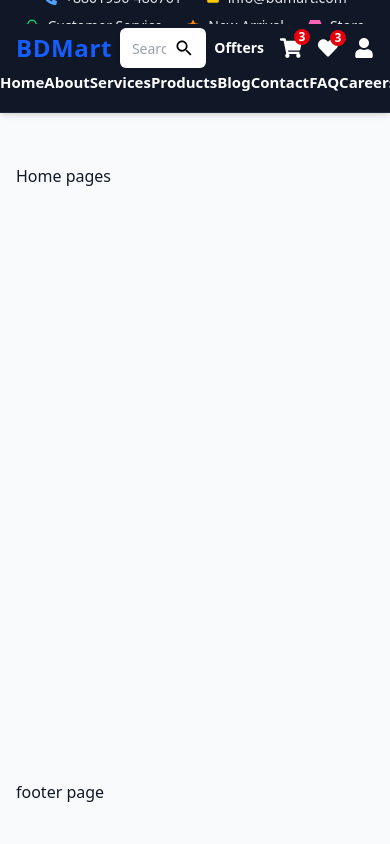
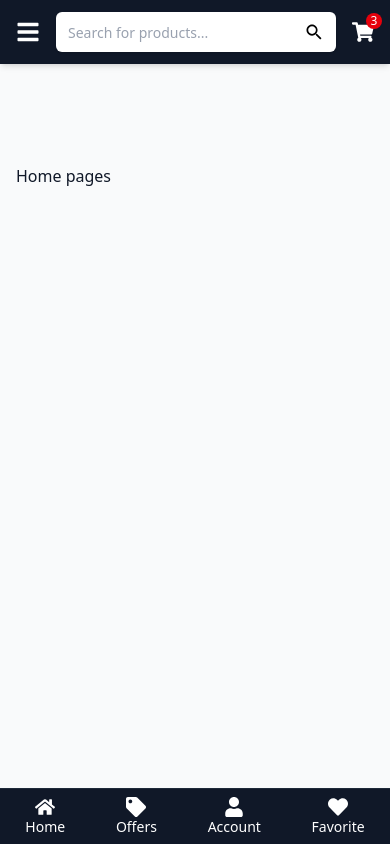
Before and after one commit to RaihanIslam51/Ecommers-client, a Next.js app: page / in a window 390 px wide. Built offline with nearby package versions, Linux system fonts and the light colour scheme.

Commit message:
responsive navbar all

```diff
--- a/src/app/compoents/Footer/Footer.jsx
+++ b/src/app/compoents/Footer/Footer.jsx
@@ -1,11 +1,106 @@
-import React from 'react';
+"use client";
+import Link from "next/link";
+import React from "react";
+import { FaFacebookF, FaTwitter, FaInstagram, FaLinkedinIn, FaYoutube, FaPinterestP, FaHome, FaHeart, FaUser, FaTag } from "react-icons/fa";
 
 const Footer = () => {
-    return (
-        <div>
-            footer page
+  return (
+    <footer className="text-white bg-black">
+      {/* Desktop Footer */}
+      <div className="hidden md:block max-w-7xl mx-auto px-6 py-12">
+        <div className="grid grid-cols-1 sm:grid-cols-2 md:grid-cols-4 gap-8">
+          <div>
+            <h3 className="text-lg font-semibold mb-4">BDMart.com</h3>
+            <ul className="space-y-2 text-sm text-gray-300">
+              <li><a href="#" className="hover:text-white">Complaint Box</a></li>
+              <li><a href="#" className="hover:text-white">About us</a></li>
+              <li><a href="#" className="hover:text-white">Branches</a></li>
+              <li><a href="#" className="hover:text-white">Warranty</a></li>
+              <li><a href="#" className="hover:text-white">Repair and Services</a></li>
+              <li><a href="#" className="hover:text-white">EMI</a></li>
+              <li><a href="#" className="hover:text-white">Glossary</a></li>
+              <li><a href="#" className="hover:text-white">Blog</a></li>
+            </ul>
+          </div>
+
+          <div>
+            <h3 className="text-lg font-semibold mb-4">Customer Service</h3>
+            <ul className="space-y-2 text-sm text-gray-300">
+              <li><a href="#" className="hover:text-white">Order Procedure</a></li>
+              <li><a href="#" className="hover:text-white">Return, Refund & Cancelation</a></li>
+              <li><a href="#" className="hover:text-white">Payment Method</a></li>
+              <li><a href="#" className="hover:text-white">Terms & Conditions</a></li>
+              <li><a href="#" className="hover:text-white">Privacy policy</a></li>
+              <li><a href="#" className="hover:text-white">Cookie Policy</a></li>
+              <li><a href="#" className="hover:text-white">ডিজিটাল কমার্স নির্দেশিকা ২০২১</a></li>
+            </ul>
+          </div>
+
+          <div className="md:col-span-1">
+            <h3 className="text-lg font-semibold mb-4">Contact</h3>
+            <address className="not-italic text-sm text-gray-300 space-y-2">
+              <div>Contact Us</div>
+              <div className="font-medium">Head office</div>
+              <div>BDMart.com</div>
+              <div>Kusholi Bhaban, 4th Floor, 238/1 Begum Rokeya Sharani, Agargaon, Dhaka-1207</div>
+              <div>16 810</div>
+              <div>
+                <a href="tel:09609016810" className="hover:text-white">09609016810</a>
+                <span className="mx-2">,</span>
+                <a href="tel:+8801755513900" className="hover:text-white">+8801755513900 (Message only)</a>
+              </div>
+              <div>
+                <a href="#" className="text-sm text-blue-300 hover:underline" aria-label="See in Map">See in Map</a>
+              </div>
+            </address>
+          </div>
+
+          <div className="md:col-span-1">
+            <h3 className="text-lg font-semibold mb-4">Legal & Notices</h3>
+            <p className="text-sm text-gray-300">Prices are subject to change without any prior notice.</p>
+            <p className="mt-3 text-sm text-gray-300">Product data used in this website is based solely on its manufacturer provided information. Authenticity and accuracy are their responsibility only.</p>
+          </div>
         </div>
-    );
+
+        <div className="border-t border-gray-800 mt-8 pt-6 text-sm text-gray-400 flex flex-col md:flex-row md:items-center md:justify-between gap-4">
+          <div>BDMart.com © 2025 All Rights Reserved. Designed by BDMart.com</div>
+          <div className="flex items-center gap-4">
+            <a href="#" className="hover:text-white">Privacy policy</a>
+            <span className="hidden sm:inline">|</span>
+            <a href="#" className="hover:text-white">Terms & Conditions</a>
+            <div className="flex items-center gap-3 ml-4">
+              <a href="#" className="hover:text-blue-600"><FaFacebookF /></a>
+              <a href="#" className="hover:text-sky-400"><FaTwitter /></a>
+              <a href="#" className="hover:text-pink-500"><FaInstagram /></a>
+              <a href="#" className="hover:text-blue-700"><FaLinkedinIn /></a>
+              <a href="#" className="hover:text-red-600"><FaYoutube /></a>
+              <a href="#" className="hover:text-red-400"><FaPinterestP /></a>
+            </div>
+          </div>
+        </div>
+      </div>
+
+      {/* Mobile Bottom Navigation */}
+      <div className="fixed bottom-0 left-0 right-0 md:hidden bg-gray-900 border-t border-gray-800 flex justify-around items-center h-14 text-white">
+        <Link href="/" className="flex flex-col items-center justify-center text-sm">
+          <FaHome size={20} />
+          <span>Home</span>
+        </Link>
+        <Link href="/offers" className="flex flex-col items-center justify-center text-sm">
+          <FaTag size={20} />
+          <span>Offers</span>
+        </Link>
+        <Link href="/profile" className="flex flex-col items-center justify-center text-sm">
+          <FaUser size={20} />
+          <span>Account</span>
+        </Link>
+        <Link href="/wishlist" className="flex flex-col items-center justify-center text-sm">
+          <FaHeart size={20} />
+          <span>Favorite</span>
+        </Link>
+      </div>
+    </footer>
+  );
 };
 
 export default Footer;
--- a/src/app/compoents/Navbar/Navbar.jsx
+++ b/src/app/compoents/Navbar/Navbar.jsx
@@ -15,18 +15,18 @@ const Navbar = () => {
     >
       {/* Full Navbar Wrapper */}
       <div className="w-full flex flex-col">
-        {/* Top Section */}
-        <div className="h-6 md:h-8 flex items-center justify-center bg-gray-900 text-xs sm:text-sm">
+        {/* Top Section (hidden on mobile) */}
+        <div className="hidden md:flex h-6 md:h-8 items-center justify-center bg-gray-900 text-xs sm:text-sm">
           <Navbarfirst />
         </div>
 
-        {/* Middle Section (Main Navigation) */}
+        {/* Middle Section (always visible) */}
         <div className="h-12 md:h-16 bg-gray-900 text-xs sm:text-sm">
           <Navbarsecond />
         </div>
 
-        {/* Bottom Section (Menu Links / Categories) */}
-        <div className="h-10 md:h-7 flex  bg-gray-900 text-xs sm:text-sm">
+        {/* Bottom Section (hidden on mobile) */}
+        <div className="hidden md:flex h-10 md:h-7 bg-gray-900 text-xs sm:text-sm">
           <div className="w-full">
             <Navbarthrid />
           </div>
--- a/src/app/compoents/Navbar/components/Navbarfirst.jsx
+++ b/src/app/compoents/Navbar/components/Navbarfirst.jsx
@@ -9,7 +9,7 @@ import { IoStorefrontSharp } from "react-icons/io5";
 
 const Navbarfirst = () => {
   return (
-    <div className="w-full bg-gray-900 text-gray-200 text-sm">
+    <div className="hidden md:flex items-center justify-center w-full bg-gray-900 text-gray-200 text-sm">
       <div
         className="
           flex flex-wrap items-center justify-center gap-x-6 gap-y-2
--- a/src/app/compoents/Navbar/components/Navbarsecond.jsx
+++ b/src/app/compoents/Navbar/components/Navbarsecond.jsx
@@ -1,119 +1,108 @@
 "use client";
-import React from "react";
+import React, { useState } from "react";
 import Link from "next/link";
-import { FaShoppingCart, FaHeart, FaUser } from "react-icons/fa";
+import { FaShoppingCart, FaHeart, FaUser, FaBars, FaTimes } from "react-icons/fa";
 import { IoMdSearch } from "react-icons/io";
 
 const Navbarsecond = () => {
+  const [menuOpen, setMenuOpen] = useState(false);
+
+  const menuLinks = [
+    { name: "Home", href: "/" },
+    { name: "About", href: "/about" },
+    { name: "Services", href: "/services" },
+    { name: "Products", href: "/products" },
+    { name: "Blog", href: "/blog" },
+    { name: "Contact", href: "/contact" },
+    { name: "FAQ", href: "/faq" },
+    { name: "Careers", href: "/careers" },
+    { name: "Support", href: "/support" },
+    { name: "More", href: "/more" },
+  ];
+
   return (
-    <div className="text-white">
-      <div
-        className="
-          max-w-7xl mx-auto w-full
-          flex items-center justify-between
-          px-4 sm:px-6 lg:px-8
-          h-12 md:h-16
-        "
-      >
-        {/* === LEFT: LOGO === */}
-        <div className="flex items-center flex-shrink-0">
+    <nav className="bg-gray-900 text-white shadow-md">
+      <div className="max-w-7xl mx-auto px-4 sm:px-6 lg:px-8">
+        <div className="flex justify-between items-center h-16 md:h-20">
+          {/* LEFT: Logo + Mobile Menu Button */}
+          <div className="flex items-center gap-4">
             <Link
               href="/"
-            className="text-2xl sm:text-2xl md:text-3xl font-bold text-blue-600 tracking-wide"
+              className="hidden md:block text-2xl md:text-3xl font-bold text-blue-500 tracking-wide"
             >
               BDMart
             </Link>
+            <button
+              className="md:hidden text-white text-2xl"
+              onClick={() => setMenuOpen(!menuOpen)}
+            >
+              {menuOpen ? <FaTimes /> : <FaBars />}
+            </button>
           </div>
 
-        {/* === CENTER: SEARCH BAR === */}
-        <div className="flex-1 mx-2 sm:mx-4 md:mx-6">
+          {/* CENTER: Search Bar */}
+          <div className="flex-1 mx-4">
             <form className="relative w-full">
               <input
                 type="text"
                 placeholder="Search for products..."
-              className="
-                w-full h-10 sm:h-11 md:h-12 bg-white rounded-md
-                py-2 sm:py-2.5 md:py-3 pl-3 pr-10
-                focus:outline-none focus:ring-2 focus:ring-blue-500
-                placeholder-gray-400 text-sm sm:text-base md:text-base
-                shadow-sm
-              "
+                className="w-full h-10 md:h-12 bg-white rounded-md pl-3 pr-10 text-sm md:text-base placeholder-gray-400 focus:outline-none focus:ring-2 focus:ring-blue-500 shadow-sm"
               />
               <button
                 type="submit"
-              className="
-                absolute top-1/2 right-0 -translate-y-1/2
-                text-black
-                px-3 sm:px-4 md:px-5 py-2 md:py-2.5 transition
-              "
+                className="absolute top-1/2 right-0 -translate-y-1/2 px-3 md:px-4 py-2 text-black"
               >
-              <IoMdSearch className="font-semibold text-2xl" size={20} />
+                <IoMdSearch size={20} />
               </button>
             </form>
           </div>
 
-        {/* === RIGHT: ICONS === */}
-        <div className="flex items-center gap-4 sm:gap-6 md:gap-7 text-white">
-          <Link
-            href="/"
-            className="text-sm sm:text-base md:text-lg font-semibold"
-          >
-            Offters
-          </Link>
-
-          {/* Cart Icon */}
+          {/* RIGHT: Icons */}
+          <div className="flex items-center gap-4 md:gap-6">
+            {/* Cart */}
             <div className="relative">
-            <Link
-              href="/cart"
-              className="hover:text-blue-500 transition"
-              aria-label="Cart"
-            >
+              <Link href="/cart" className="hover:text-blue-500 transition">
                 <FaShoppingCart size={22} />
               </Link>
-            <span
-              className="
-                absolute -top-2 -right-2
-                bg-red-600 text-white text-xs sm:text-sm font-bold
-                w-4 h-4 sm:w-5 sm:h-5 flex items-center justify-center
-                rounded-full
-              "
-            >
+              <span className="absolute -top-2 -right-2 bg-red-600 text-white text-xs w-4 h-4 md:w-5 md:h-5 flex items-center justify-center rounded-full">
                 3
               </span>
             </div>
 
-          {/* Heart Icon */}
-          <div className="relative">
-            <Link
-              href="/wishlist"
-              className="hover:text-blue-500 transition"
-              aria-label="Wishlist"
-            >
+            {/* Wishlist */}
+            <div className=" hidden md:flex relative">
+              <Link href="/wishlist" className="hover:text-blue-500 transition">
                 <FaHeart size={20} />
               </Link>
-            <span
-              className="
-                absolute -top-2 -right-2
-                bg-red-600 text-white text-xs sm:text-sm font-bold
-                w-4 h-4 sm:w-5 sm:h-5 flex items-center justify-center
-                rounded-full
-              "
-            >
+              <span className="absolute -top-2 -right-2 bg-red-600 text-white text-xs w-4 h-4 md:w-5 md:h-5 flex items-center justify-center rounded-full">
                 3
               </span>
             </div>
 
-          {/* User Icon */}
-          <Link
-            href="/profile"
-            className="hover:text-blue-600 transition"
-            aria-label="User Account"
-          >
+            {/* User */}
+            <Link href="/profile" className="hidden md:flex hover:text-blue-500 transition">
               <FaUser size={20} />
             </Link>
           </div>
         </div>
       </div>
+
+      {/* MOBILE MENU */}
+      {menuOpen && (
+        <div className="md:hidden bg-gray-800 px-4 py-3 space-y-2">
+          {menuLinks.map((link) => (
+            <Link
+              key={link.name}
+              href={link.href}
+              className="block text-white hover:text-blue-500 font-medium transition"
+              onClick={() => setMenuOpen(false)}
+            >
+              {link.name}
+            </Link>
+          ))}
+        </div>
+      )}
+    </nav>
   );
 };
 
--- a/src/app/compoents/Navbar/components/Navbarthrid.jsx
+++ b/src/app/compoents/Navbar/components/Navbarthrid.jsx
@@ -4,47 +4,22 @@ import React from "react";
 
 const Navbarthrid = () => {
   return (
-    <div className="w-full max-w-7xl mx-auto text-white">
-      <div className="flex justify-between text-[15px] font-semibold  ">
-        <Link href="#" className=" hover:text-blue-600">
-          Home
-        </Link>
-        <Link href="#" className="  hover:text-blue-600">
-          About
-        </Link>
-        <Link href="#" className=" hover:text-blue-600">
-          Services
-        </Link>
-        <Link href="#" className="  hover:text-blue-600">
-          Products
-        </Link>
-        <Link href="#" className=" hover:text-blue-600">
-          Blog
-        </Link>
-        <Link href="#" className=" hover:text-blue-600">
-          Contact
-        </Link>
-        <Link href="#" className=" hover:text-blue-600">
-          FAQ
-        </Link>
-        <Link href="#" className=" hover:text-blue-600">
-          Careers
-        </Link>
-        <Link href="#" className="  hover:text-blue-600">
-          Support
-        </Link>
-        <Link href="#" className=" hover:text-blue-600">
-          More
-        </Link>
-          <Link href="#" className="  hover:text-blue-600">
-          About
-        </Link>
-        <Link href="#" className=" hover:text-blue-600">
-          Services
-        </Link>
-        <Link href="#" className=" hover:text-blue-600">
-          Products
-        </Link>
+    <div className="w-full mx-8 text-white">
+      {/* Hidden on small screens, flex on medium+ screens */}
+      <div className="hidden md:flex justify-between text-[15px] font-semibold flex-wrap">
+        <Link href="#" className="hover:text-blue-600">Home</Link>
+        <Link href="#" className="hover:text-blue-600">About</Link>
+        <Link href="#" className="hover:text-blue-600">Services</Link>
+        <Link href="#" className="hover:text-blue-600">Products</Link>
+        <Link href="#" className="hover:text-blue-600">Blog</Link>
+        <Link href="#" className="hover:text-blue-600">Contact</Link>
+        <Link href="#" className="hover:text-blue-600">FAQ</Link>
+        <Link href="#" className="hover:text-blue-600">Careers</Link>
+        <Link href="#" className="hover:text-blue-600">Support</Link>
+        <Link href="#" className="hover:text-blue-600">More</Link>
+        <Link href="#" className="hover:text-blue-600">About</Link>
+        <Link href="#" className="hover:text-blue-600">Services</Link>
+        <Link href="#" className="hover:text-blue-600">Products</Link>
       </div>
     </div>
   );
--- a/src/app/layout.js
+++ b/src/app/layout.js
@@ -69,8 +69,8 @@ export default function RootLayout({ children }) {
           </main>
 
           {/* Footer */}
-          <footer className="mt-auto">
-            <div className="max-w-7xl mx-auto w-full px-4 sm:px-6 lg:px-8 py-10">
+          <footer className=" bg-white shadow-sm">
+            <div className=" mx-auto ">
             <Footer></Footer>
             </div>
           </footer>
```
Lines whose indentation alone changed are shown as unchanged.
